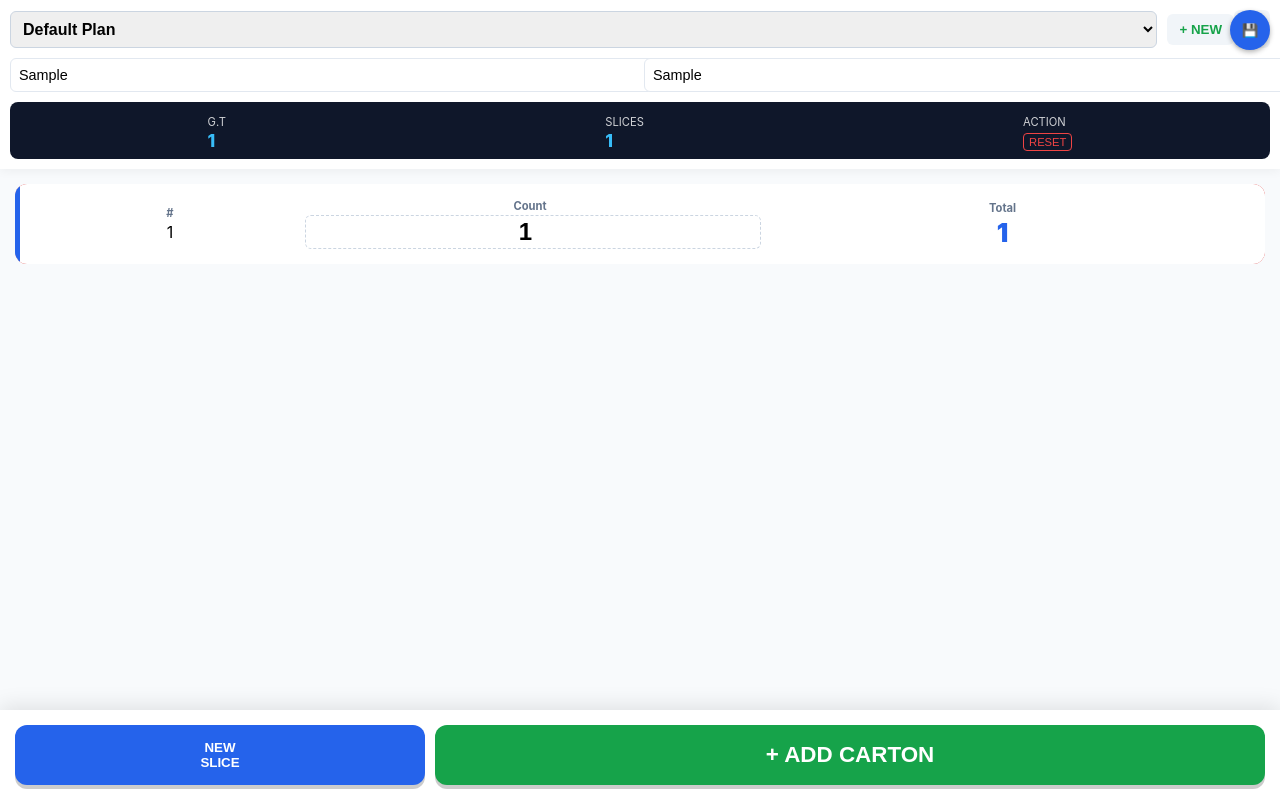
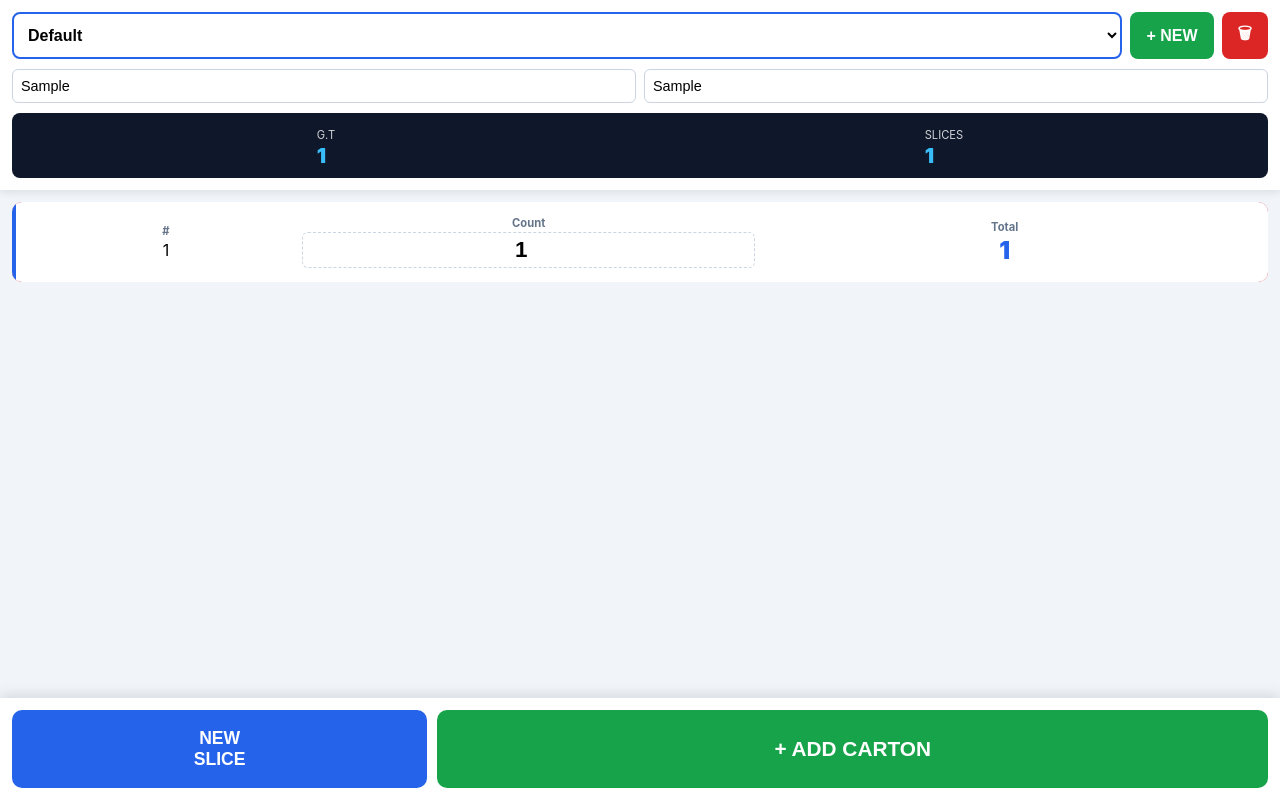
Before and after one commit to dushi1984/Container-counter, a plain HTML site: page index.html in a window 1280 px wide. Both pictures are taken after typing "Sample", "Sample" into the empty fields and a click on the button "+ ADD CARTON". Drawn offline with Linux system fonts and the light colour scheme.

Commit message:
Change title and refactor shipment management
Updated the title and various styles in the HTML file. Refactored shipment management logic and improved UI elements.

```diff
--- a/index.html
+++ b/index.html
@@ -3,471 +3,364 @@
 <head>
     <meta charset="UTF-8">
     <meta name="viewport" content="width=device-width, initial-scale=1.0, maximum-scale=1.0, user-scalable=no">
-    <title>Shipment Manager Pro</title>
+    <title>Container Counter</title>
     <style>
-        :root {
-            --primary: #2563eb;
-            --success: #16a34a;
-            --danger: #dc2626;
-            --bg: #f8fafc;
-            --card: #ffffff;
-            --text: #0f172a;
-        }
+        * { box-sizing: border-box; margin: 0; padding: 0; -webkit-tap-highlight-color: transparent; }
 
         body {
             font-family: -apple-system, BlinkMacSystemFont, "Segoe UI", Roboto, sans-serif;
-            background-color: var(--bg);
-            margin: 0;
-            padding: 0;
+            background: #f1f5f9;
             height: 100vh;
             display: flex;
             flex-direction: column;
             overflow: hidden;
         }
 
-        /* Header */
         header {
-            background: var(--card);
-            padding: 10px;
-            box-shadow: 0 2px 10px rgba(0,0,0,0.05);
+            background: white;
+            padding: 12px;
+            box-shadow: 0 2px 8px rgba(0,0,0,0.1);
             z-index: 10;
         }
 
-        .top-bar {
+        .shipment-bar {
             display: flex;
-            justify-content: space-between;
-            align-items: center;
+            gap: 8px;
             margin-bottom: 10px;
         }
 
-        .shipment-select {
+        select {
             flex: 1;
-            padding: 8px;
+            padding: 10px;
             font-size: 1rem;
-            border: 1px solid #cbd5e1;
-            border-radius: 6px;
-            margin-right: 10px;
             font-weight: 700;
+            border: 2px solid #2563eb;
+            border-radius: 8px;
+            background: white;
         }
 
-        .btn-icon {
-            background: #f1f5f9;
+        .btn-sm {
+            padding: 10px 16px;
             border: none;
-            padding: 8px 12px;
-            border-radius: 6px;
-            font-weight: 700;
+            border-radius: 8px;
+            font-weight: 800;
+            font-size: 1rem;
             cursor: pointer;
         }
 
-        .info-grid {
+        .btn-add { background: #16a34a; color: white; }
+        .btn-del { background: #dc2626; color: white; }
+
+        .info-row {
             display: grid;
             grid-template-columns: 1fr 1fr;
             gap: 8px;
             margin-bottom: 10px;
         }
 
-        .input-group input {
+        input {
             width: 100%;
             padding: 8px;
-            border: 1px solid #e2e8f0;
+            border: 1px solid #cbd5e1;
             border-radius: 6px;
             font-size: 0.9rem;
         }
 
-        .stats-bar {
+        .stats {
             display: flex;
             justify-content: space-around;
-            background: var(--text);
+            background: #0f172a;
             color: white;
-            padding: 8px;
+            padding: 10px;
             border-radius: 8px;
         }
 
-        .stat-val { font-weight: 800; color: #38bdf8; font-size: 1.1rem; }
+        .stat-val { font-size: 1.3rem; font-weight: 900; color: #38bdf8; }
         .stat-label { font-size: 0.7rem; opacity: 0.8; }
 
-        /* List */
-        #list-container {
+        #list {
             flex: 1;
             overflow-y: auto;
-            padding: 15px;
-            padding-bottom: 160px;
+            padding: 12px;
+            padding-bottom: 140px;
         }
 
-        .row-wrapper {
+        .row-wrap {
             position: relative;
-            margin-bottom: 12px;
+            margin-bottom: 10px;
             overflow: hidden;
-            border-radius: 12px;
-            touch-action: pan-y;
+            border-radius: 10px;
         }
 
-        .delete-bg {
+        .del-bg {
             position: absolute;
-            top: 0; bottom: 0; right: 0; width: 100%;
-            background-color: var(--danger);
+            inset: 0;
+            background: #dc2626;
             color: white;
-            display: flex; align-items: center; justify-content: flex-end;
-            padding-right: 30px; font-weight: 800; z-index: 0;
+            display: flex;
+            align-items: center;
+            justify-content: flex-end;
+            padding-right: 25px;
+            font-weight: 800;
         }
 
-        .slice-row {
-            background: var(--card);
-            padding: 15px;
+        .row {
+            background: white;
+            padding: 14px;
             display: grid;
             grid-template-columns: 0.6fr 1fr 1.1fr;
             align-items: center;
-            position: relative; z-index: 1;
+            position: relative;
+            z-index: 1;
             transform: translateX(0);
-            transition: transform 0.2s ease-out;
-            box-shadow: 0 2px 5px rgba(0,0,0,0.05);
-            border-left: 5px solid var(--primary);
+            transition: transform 0.2s;
+            box-shadow: 0 2px 4px rgba(0,0,0,0.05);
+            border-left: 4px solid #2563eb;
         }
 
         .cell { text-align: center; }
         .cell-label { font-size: 0.7rem; color: #64748b; font-weight: 700; margin-bottom: 2px; }
 
         .count-input {
-            width: 100%; text-align: center; font-size: 1.5rem;
-            font-weight: 800; border: 1px dashed #cbd5e1;
-            border-radius: 6px; padding: 2px; background: #fff;
+            width: 100%;
+            text-align: center;
+            font-size: 1.4rem;
+            font-weight: 800;
+            border: 1px dashed #cbd5e1;
+            border-radius: 6px;
+            padding: 4px;
         }
 
-        .cumulative-val { font-size: 1.6rem; font-weight: 900; color: var(--primary); }
+        .total-val { font-size: 1.5rem; font-weight: 900; color: #2563eb; }
 
-        /* Controls */
         .controls {
-            position: fixed; bottom: 0; left: 0; right: 0;
-            background: var(--card); padding: 15px;
-            box-shadow: 0 -4px 20px rgba(0,0,0,0.1);
-            display: grid; grid-template-columns: 1fr 1fr 1fr;
-            gap: 10px; z-index: 20;
+            position: fixed;
+            bottom: 0;
+            left: 0;
+            right: 0;
+            background: white;
+            padding: 12px;
+            box-shadow: 0 -4px 12px rgba(0,0,0,0.1);
+            display: grid;
+            grid-template-columns: 1fr 2fr;
+            gap: 10px;
         }
 
-        button.action-btn {
-            border: none; border-radius: 12px; font-weight: 800;
-            cursor: pointer; padding: 15px 0; color: white;
-            box-shadow: 0 4px 0 rgba(0,0,0,0.2);
+        .btn-lg {
+            border: none;
+            border-radius: 10px;
+            font-weight: 800;
+            color: white;
+            cursor: pointer;
+            padding: 18px 0;
+            font-size: 1.1rem;
         }
 
-        button:active { transform: translateY(4px); box-shadow: none !important; }
+        .btn-new { background: #2563eb; }
+        .btn-count { background: #16a34a; font-size: 1.3rem; }
 
-        .btn-count { background-color: var(--success); grid-column: span 2; font-size: 1.4rem; }
-        .btn-new { background-color: var(--primary); }
-
-        /* File Operations Bar */
-        .file-ops {
-            position: fixed; top: 0; left: 0; right: 0;
-            background: rgba(0,0,0,0.9); color: white;
-            padding: 5px; display: flex; justify-content: space-around;
-            z-index: 100; transform: translateY(-100%); transition: transform 0.3s;
-        }
-        .file-ops.show { transform: translateY(0); }
-        .file-btn { background: none; border: 1px solid white; color: white; padding: 5px 10px; border-radius: 4px; font-size: 0.8rem; }
-
-        .toggle-files {
-            position: fixed; top: 10px; right: 10px; z-index: 101;
-            background: var(--primary); color: white; border: none;
-            border-radius: 50%; width: 40px; height: 40px; font-weight: bold;
-            box-shadow: 0 2px 5px rgba(0,0,0,0.3);
-        }
-
+        button:active { transform: translateY(3px); }
     </style>
 </head>
 <body>
 
-<!-- Hidden File Input for Loading -->
-<input type="file" id="fileInput" accept=".json" style="display:none" onchange="loadFromFile(this)">
-
-<button class="toggle-files" onclick="toggleFileMenu()">💾</button>
-
-<div class="file-ops" id="fileMenu">
-    <button class="file-btn" onclick="saveToFile()">⬇ SAVE TO FILE</button>
-    <button class="file-btn" onclick="document.getElementById('fileInput').click()">⬆ LOAD FILE</button>
-    <button class="file-btn" onclick="toggleFileMenu()">CLOSE</button>
+<header>
+    <div class="shipment-bar">
+        <select id="shipSelect" onchange="switchShip()"></select>
+        <button class="btn-sm btn-add" onclick="newShip()">+ NEW</button>
+        <button class="btn-sm btn-del" onclick="delShip()">🗑</button>
     </div>
-
-<header>
-    <div class="top-bar">
-        <select id="shipmentSelect" class="shipment-select" onchange="switchShipment()"></select>
-        <button class="btn-icon" onclick="createNewShipment()" style="color: var(--success)">+ NEW</button>
-        <button class="btn-icon" onclick="deleteCurrentShipment()" style="color: var(--danger)">🗑</button>
+    <div class="info-row">
+        <input type="text" id="contNo" placeholder="Container No." oninput="save()">
+        <input type="text" id="brand" placeholder="Brand" oninput="save()">
     </div>
-
-    <div class="info-grid">
-        <div class="input-group">
-            <input type="text" id="containerNo" placeholder="Container No." oninput="updateMeta()">
-        </div>
-        <div class="input-group">
-            <input type="text" id="brandName" placeholder="Brand" oninput="updateMeta()">
-        </div>
-    </div>
-
-    <div class="stats-bar">
-        <div class="stat-item"><span class="stat-label">G.T</span><br><span class="stat-val" id="grandTotal">0</span></div>
-        <div class="stat-item"><span class="stat-label">SLICES</span><br><span class="stat-val" id="totalSlices">0</span></div>
-        <div class="stat-item"><span class="stat-label">ACTION</span><br><button onclick="resetCurrentContainer()" style="background:none; border:1px solid #ef4444; color:#ef4444; border-radius:4px; font-size:0.7rem; padding:2px 5px;">RESET</button></div>
+    <div class="stats">
+        <div><span class="stat-label">G.T</span><br><span class="stat-val" id="gt">0</span></div>
+        <div><span class="stat-label">SLICES</span><br><span class="stat-val" id="ts">0</span></div>
     </div>
 </header>
 
-<div id="list-container"></div>
+<div id="list"></div>
 
 <div class="controls">
-    <button class="action-btn btn-new" onclick="addNewSlice()">NEW<br>SLICE</button>
-    <button class="action-btn btn-count" onclick="addToCurrentSlice()">+ ADD CARTON</button>
+    <button class="btn-lg btn-new" onclick="newSlice()">NEW<br>SLICE</button>
+    <button class="btn-lg btn-count" onclick="addCount()">+ ADD CARTON</button>
 </div>
 
 <script>
-    // Global Data Structure
-    let appData = {
-        shipments: [],
-        activeShipmentId: null
-    };
+let data = JSON.parse(localStorage.getItem('data')) || { ships: [], active: null };
 
-    // Initialize
-    function init() {
-        // Create default if empty
-        if (appData.shipments.length === 0) {
-            createNewShipment("Default Plan");
-        }
-        renderShipmentSelector();
-        loadActiveShipment();
+if (data.ships.length === 0) {
+    data.ships.push({ id: Date.now(), name: 'Default', meta: { cont: '', brand: '' }, slices: [{ count: 0 }] });
+    data.active = data.ships[0].id;
+    save();
 }
 
-    // --- Shipment Management ---
-
-    function createNewShipment(name) {
-        const newId = Date.now().toString();
-        const shipmentName = name || prompt("Enter Shipment/Plan Name:", "Shipment " + (appData.shipments.length + 1));
-
-        if (!shipmentName) return;
-
-        const newShipment = {
-            id: newId,
-            name: shipmentName,
-            meta: { container: '', brand: '' },
-            slices: [{ id: Date.now(), count: 0 }]
-        };
-
-        appData.shipments.push(newShipment);
-        appData.activeShipmentId = newId;
-        renderShipmentSelector();
-        loadActiveShipment();
+function save() {
+    const ship = getShip();
+    ship.meta.cont = document.getElementById('contNo').value;
+    ship.meta.brand = document.getElementById('brand').value;
+    localStorage.setItem('data', JSON.stringify(data));
+    render();
 }
 
-    function deleteCurrentShipment() {
-        if (appData.shipments.length <= 1) {
-            alert("Cannot delete the last shipment.");
-            return;
-        }
-        if (confirm("Delete this entire shipment plan?")) {
-            appData.shipments = appData.shipments.filter(s => s.id !== appData.activeShipmentId);
-            appData.activeShipmentId = appData.shipments[0].id;
-            renderShipmentSelector();
-            loadActiveShipment();
-        }
+function getShip() {
+    return data.ships.find(s => s.id === data.active);
 }
 
-    function switchShipment() {
-        const select = document.getElementById('shipmentSelect');
-        appData.activeShipmentId = select.value;
-        loadActiveShipment();
-    }
-
-    function renderShipmentSelector() {
-        const select = document.getElementById('shipmentSelect');
-        select.innerHTML = '';
-        appData.shipments.forEach(s => {
+function renderShips() {
+    const sel = document.getElementById('shipSelect');
+    sel.innerHTML = '';
+    data.ships.forEach(s => {
         const opt = document.createElement('option');
         opt.value = s.id;
         opt.text = s.name;
-            if (s.id === appData.activeShipmentId) opt.selected = true;
-            select.appendChild(opt);
+        if (s.id === data.active) opt.selected = true;
+        sel.appendChild(opt);
     });
 }
 
-    // --- Active Shipment Logic ---
-
-    function getActive() {
-        return appData.shipments.find(s => s.id === appData.activeShipmentId);
+function newShip() {
+    const name = prompt("Shipment name:", "Shipment " + (data.ships.length + 1));
+    if (!name) return;
+    const id = Date.now();
+    data.ships.push({ id, name, meta: { cont: '', brand: '' }, slices: [{ count: 0 }] });
+    data.active = id;
+    renderShips();
+    loadShip();
+    save();
 }
 
-    function loadActiveShipment() {
-        const s = getActive();
-        document.getElementById('containerNo').value = s.meta.container;
-        document.getElementById('brandName').value = s.meta.brand;
-        renderRows();
+function delShip() {
+    if (data.ships.length <= 1) return alert("Cannot delete last shipment");
+    if (!confirm("Delete this shipment?")) return;
+    data.ships = data.ships.filter(s => s.id !== data.active);
+    data.active = data.ships[0].id;
+    renderShips();
+    loadShip();
+    save();
 }
 
-    function updateMeta() {
-        const s = getActive();
-        s.meta.container = document.getElementById('containerNo').value;
-        s.meta.brand = document.getElementById('brandName').value;
+function switchShip() {
+    data.active = parseInt(document.getElementById('shipSelect').value);
+    loadShip();
+    save();
 }
 
-    function resetCurrentContainer() {
-        if(confirm("Reset counts for this container?")) {
-            const s = getActive();
-            s.slices = [{ id: Date.now(), count: 0 }];
-            renderRows();
-        }
+function loadShip() {
+    const ship = getShip();
+    document.getElementById('contNo').value = ship.meta.cont;
+    document.getElementById('brand').value = ship.meta.brand;
+    render();
 }
 
-    // --- Counting Logic ---
-
-    function addToCurrentSlice() {
-        const s = getActive();
-        s.slices[s.slices.length - 1].count++;
-        renderRows();
-        scrollToBottom();
+function addCount() {
+    const ship = getShip();
+    ship.slices[ship.slices.length - 1].count++;
+    save();
+    scroll();
 }
 
-    function addNewSlice() {
-        const s = getActive();
-        s.slices.push({ id: Date.now(), count: 0 });
-        renderRows();
-        scrollToBottom();
+function newSlice() {
+    const ship = getShip();
+    ship.slices.push({ count: 0 });
+    save();
+    scroll();
 }
 
-    function updateCount(index, val) {
-        const s = getActive();
-        s.slices[index].count = parseInt(val) || 0;
-        updateTotalsOnly();
+function updateCount(i, v) {
+    const ship = getShip();
+    ship.slices[i].count = parseInt(v) || 0;
+    localStorage.setItem('data', JSON.stringify(data));
+    updateTotals();
 }
 
-    function deleteSlice(index) {
-        const s = getActive();
-        if (s.slices.length > 1) {
-            s.slices.splice(index, 1);
+function delSlice(i) {
+    const ship = getShip();
+    if (ship.slices.length > 1) {
+        ship.slices.splice(i, 1);
     } else {
-            s.slices[0].count = 0;
+        ship.slices[0].count = 0;
     }
-        renderRows();
+    save();
 }
 
-    // --- Rendering & Swipe ---
+function render() {
+    const list = document.getElementById('list');
+    list.innerHTML = '';
+    const ship = getShip();
+    let total = 0;
 
-    function renderRows() {
-        const container = document.getElementById('list-container');
-        container.innerHTML = '';
-        const s = getActive();
-        let runningTotal = 0;
-
-        s.slices.forEach((slice, index) => {
-            runningTotal += slice.count;
-
-            const wrapper = document.createElement('div');
-            wrapper.className = 'row-wrapper';
-
-            wrapper.innerHTML = `
-                <div class="delete-bg">DELETE →</div>
-                <div class="slice-row">
-                    <div class="cell"><div class="cell-label">#</div><div>${index + 1}</div></div>
+    ship.slices.forEach((s, i) => {
+        total += s.count;
+        const wrap = document.createElement('div');
+        wrap.className = 'row-wrap';
+        wrap.innerHTML = `
+            <div class="del-bg">DELETE →</div>
+            <div class="row">
+                <div class="cell"><div class="cell-label">#</div>${i + 1}</div>
                 <div class="cell">
                     <div class="cell-label">Count</div>
-                        <input type="number" class="count-input" value="${slice.count}" onchange="updateCount(${index}, this.value)" onclick="this.select()">
+                    <input type="number" class="count-input" value="${s.count}" onchange="updateCount(${i}, this.value)" onclick="this.select()">
                 </div>
-                    <div class="cell"><div class="cell-label">Total</div><div class="cumulative-val">${runningTotal}</div></div>
+                <div class="cell"><div class="cell-label">Total</div><div class="total-val">${total}</div></div>
             </div>
         `;
-
-            container.appendChild(wrapper);
-            initSwipe(wrapper, index);
+        list.appendChild(wrap);
+        initSwipe(wrap, i);
     });
 
-        document.getElementById('grandTotal').innerText = runningTotal;
-        document.getElementById('totalSlices').innerText = s.slices.length;
+    document.getElementById('gt').innerText = total;
+    document.getElementById('ts').innerText = ship.slices.length;
 }
 
-    function updateTotalsOnly() {
-        const s = getActive();
-        let running = 0;
-        const rows = document.querySelectorAll('.slice-row');
-        rows.forEach((row, idx) => {
-            running += s.slices[idx].count;
-            row.querySelector('.cumulative-val').innerText = running;
+function updateTotals() {
+    const ship = getShip();
+    let total = 0;
+    const rows = document.querySelectorAll('.row');
+    rows.forEach((r, i) => {
+        total += ship.slices[i].count;
+        r.querySelector('.total-val').innerText = total;
     });
-        document.getElementById('grandTotal').innerText = running;
+    document.getElementById('gt').innerText = total;
 }
 
-    function scrollToBottom() {
+function scroll() {
     setTimeout(() => {
-            const c = document.getElementById('list-container');
-            c.scrollTop = c.scrollHeight;
+        const l = document.getElementById('list');
+        l.scrollTop = l.scrollHeight;
     }, 50);
 }
 
-    function initSwipe(element, index) {
-        let startX, currentX;
-        const row = element.querySelector('.slice-row');
+function initSwipe(el, i) {
+    let sx, cx;
+    const row = el.querySelector('.row');
 
-        element.addEventListener('touchstart', e => { startX = e.touches[0].clientX; row.style.transition = 'none'; }, {passive: true});
-        element.addEventListener('touchmove', e => {
-            currentX = e.touches[0].clientX;
-            let diff = currentX - startX;
-            if (diff < 0) row.style.transform = `translateX(${diff}px)`;
-        }, {passive: true});
-        element.addEventListener('touchend', e => {
+    el.addEventListener('touchstart', e => {
+        sx = e.touches[0].clientX;
+        row.style.transition = 'none';
+    }, { passive: true });
+
+    el.addEventListener('touchmove', e => {
+        cx = e.touches[0].clientX;
+        const d = cx - sx;
+        if (d < 0) row.style.transform = `translateX(${d}px)`;
+    }, { passive: true });
+
+    el.addEventListener('touchend', () => {
         row.style.transition = 'transform 0.2s';
-            if (currentX - startX < -100) {
-                row.style.transform = `translateX(-100%)`;
-                setTimeout(() => deleteSlice(index), 200);
+        if (cx - sx < -100) {
+            row.style.transform = 'translateX(-100%)';
+            setTimeout(() => delSlice(i), 200);
         } else {
-                row.style.transform = `translateX(0)`;
+            row.style.transform = 'translateX(0)';
         }
     });
 }
 
-    // --- File Operations (Save/Load) ---
+renderShips();
+loadShip();
+</script>
 
-    function toggleFileMenu() {
-        document.getElementById('fileMenu').classList.toggle('show');
-    }
-
-    function saveToFile() {
-        const dataStr = JSON.stringify(appData, null, 2);
-        const blob = new Blob([dataStr], { type: "application/json" });
-        const url = URL.createObjectURL(blob);
-
-        const a = document.createElement('a');
-        const date = new Date().toISOString().slice(0,10);
-        a.href = url;
-        a.download = `Shipment_Plan_${date}.json`;
-        document.body.appendChild(a);
-        a.click();
-        document.body.removeChild(a);
-        URL.revokeObjectURL(url);
-        toggleFileMenu();
-    }
-
-    function loadFromFile(input) {
-        const file = input.files[0];
-        if (!file) return;
-
-        const reader = new FileReader();
-        reader.onload = function(e) {
-            try {
-                const loadedData = JSON.parse(e.target.result);
-                if (loadedData.shipments) {
-                    appData = loadedData;
-                    renderShipmentSelector();
-                    loadActiveShipment();
-                    alert("Data loaded successfully!");
-                    toggleFileMenu();
-                } else {
-                    alert("Invalid file format.");
-                }
-            } catch (err) {
-                alert("Error reading file.");
-            }
-        };
-        reader.readAsText(file);
-        input.value = ''; // Reset input
-    }
-
-    // Start
-    init();
-
-</script>
 </body>
 </html>
```
Lines whose indentation alone changed are shown as unchanged.
